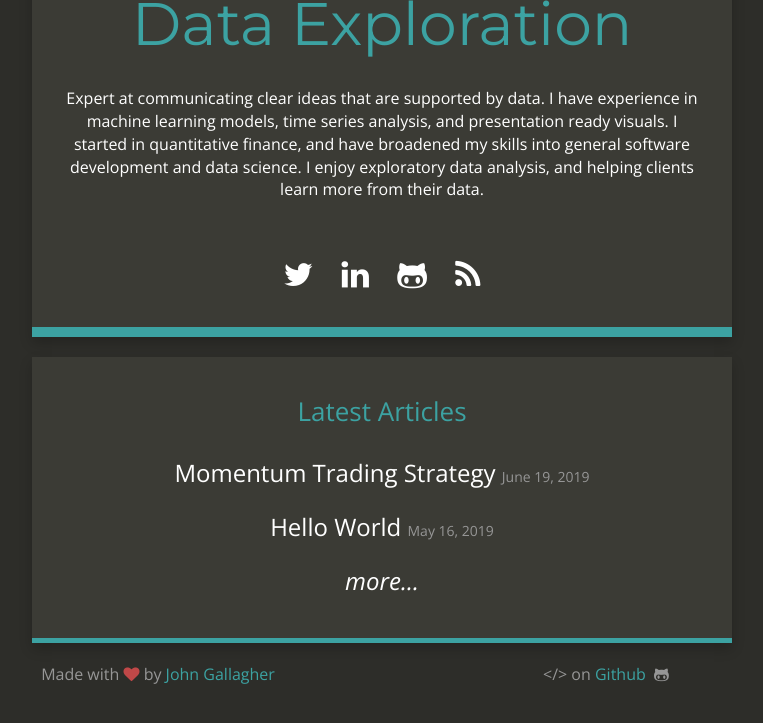
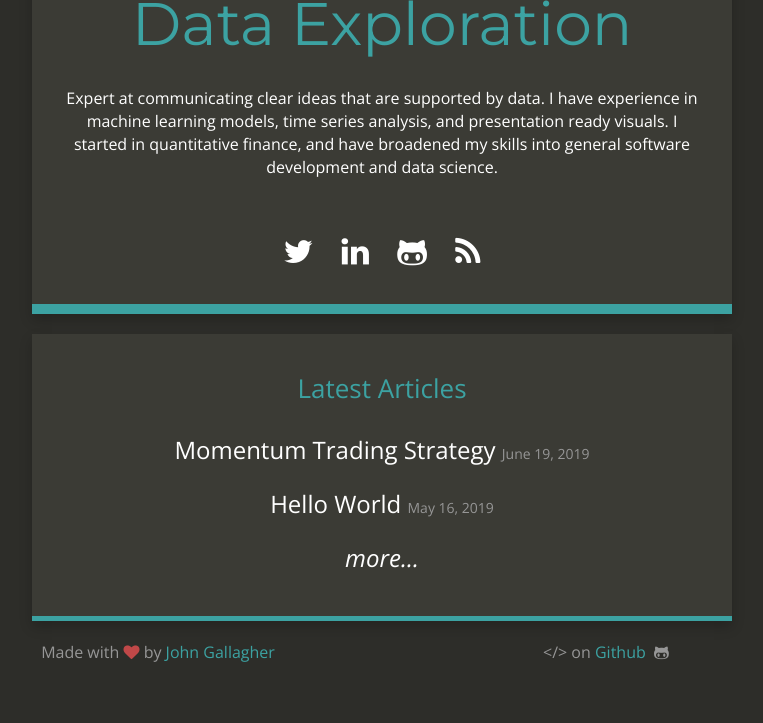
Before and after one commit to jpgallagher1/blog, a Jekyll site: the page built from index.html, in a window 1280 px wide, cut to the strip 174-897 px from the top of the page. Shown: the whole strip, without its empty margins (258-1021 px from the left). Built offline with Jekyll 4.4.1, drawn with Linux system fonts in a browser that asks for light colours; nearby versions of some CDN libraries.

Commit message:
updated description

```diff
--- a/_config.yml
+++ b/_config.yml
@@ -4,9 +4,7 @@ email: jpgallagher@gmail.com
 description: "A bit of data always piques my curiosity.  After a few questions and some hard work, I love the learning."
 baseurl: "/blog"
 url: "https://jpgallagher.github.io/"
-title_description: "Expert at communicating clear ideas that are supported by data.  I have experience in machine learning models, time series analysis, and presentation ready visuals.  I started in quantitative finance, and have broadened my skills into general software development and data science.
-
-I enjoy exploratory data analysis, and helping clients learn more from their data.   "
+title_description: "Expert at communicating clear ideas that are supported by data.  I have experience in machine learning models, time series analysis, and presentation ready visuals.  I started in quantitative finance, and have broadened my skills into general software development and data science."
 title_image: "https://secure.gravatar.com/avatar/01b9b2ca300bdd68f4742191682fd05b?s=500&d=mm"
 #google_analytics: "UA-20365477-4"
 disqus_account:
```
